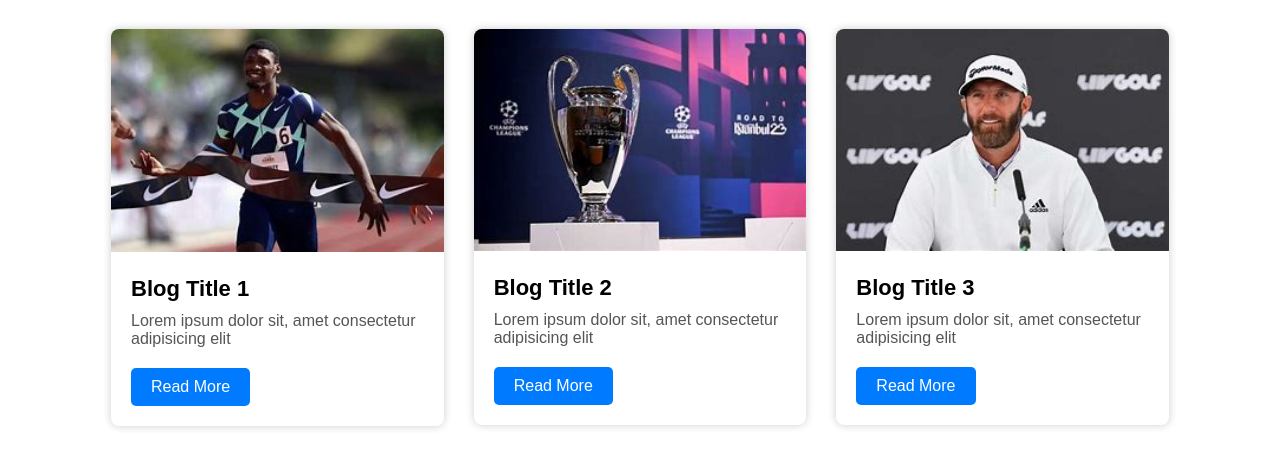
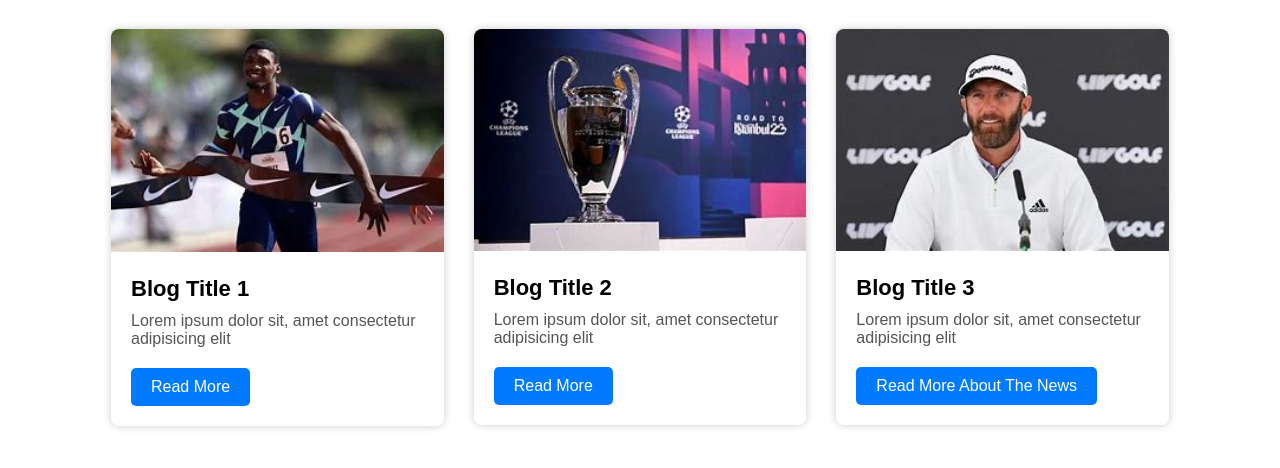
Before and after one commit to Pelumi2020/bbc, a plain HTML site: page index.html in a window 1280 px wide. Shown: the part 114-582 px from the top of the page. Drawn offline with Linux system fonts and the light colour scheme.

Commit message:
new commit on list

```diff
--- a/index.html
+++ b/index.html
@@ -40,7 +40,7 @@
             <div class="blog-content">
              <h2>Blog Title 3</h2>
              <p>Lorem ipsum dolor sit, amet consectetur adipisicing elit</p>
-             <a href="">Read More</a>
+             <a href="">Read More About The News</a>
             </div>
         </div>
 
```
